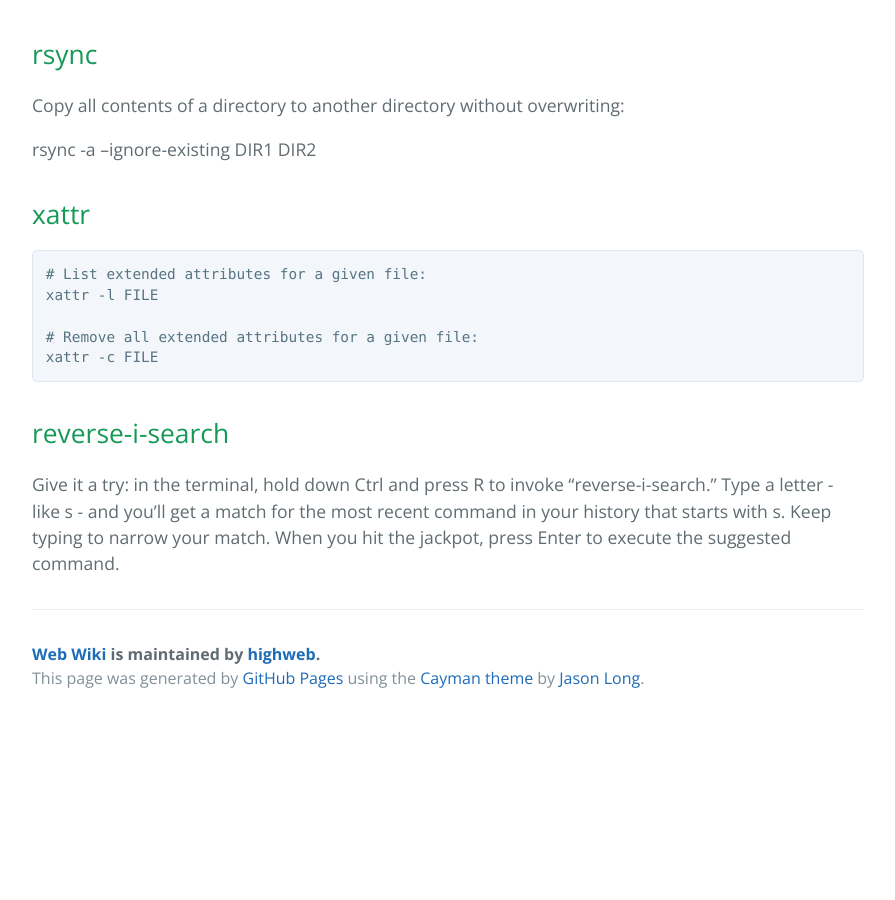
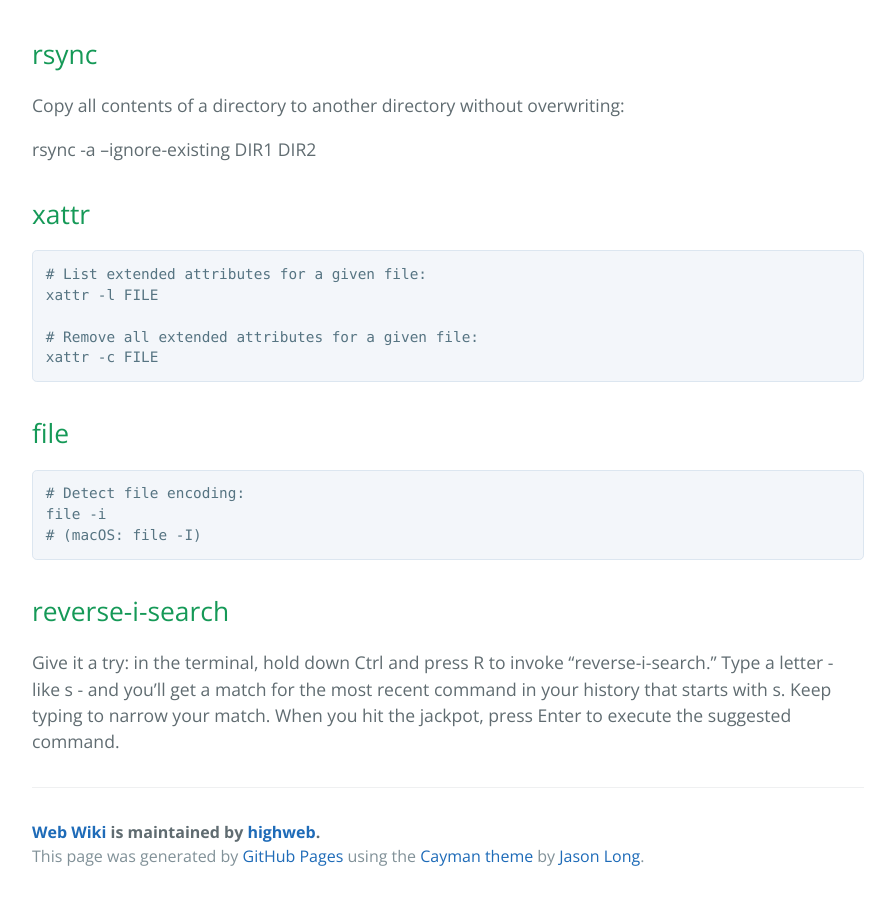
Before and after one commit to highweb/web-wiki, a Jekyll site: the page built from shell.md, in a window 1280 px wide and 900 px high, scrolled down 1606 px. Shown: the whole window, without its empty margins (192-1087 px from the left). Built offline with Jekyll 4.4.1, drawn with Linux system fonts in a browser that asks for light colours; before the commit the page ends 2328 px from its top, so only the background shows below that.

Commit message:
Update shell.md

````diff
--- a/shell.md
+++ b/shell.md
@@ -77,6 +77,13 @@ xattr -l FILE
 xattr -c FILE
 ```
 
+## file
+```sh
+# Detect file encoding:
+file -i
+# (macOS: file -I)
+```
+
 ## reverse-i-search
 
 Give it a try: in the terminal, hold down Ctrl and press R to invoke "reverse-i-search." Type a letter - like s - and you'll get a match for the most recent command in your history that starts with s. Keep typing to narrow your match. When you hit the jackpot, press Enter to execute the suggested command.
````
